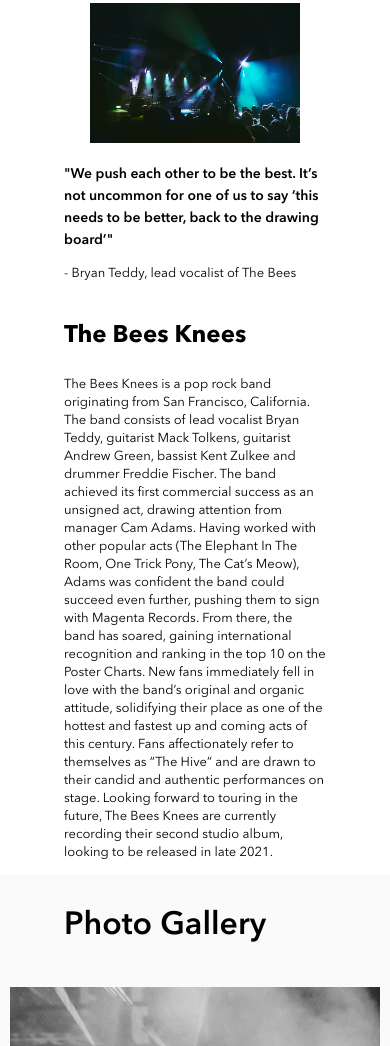
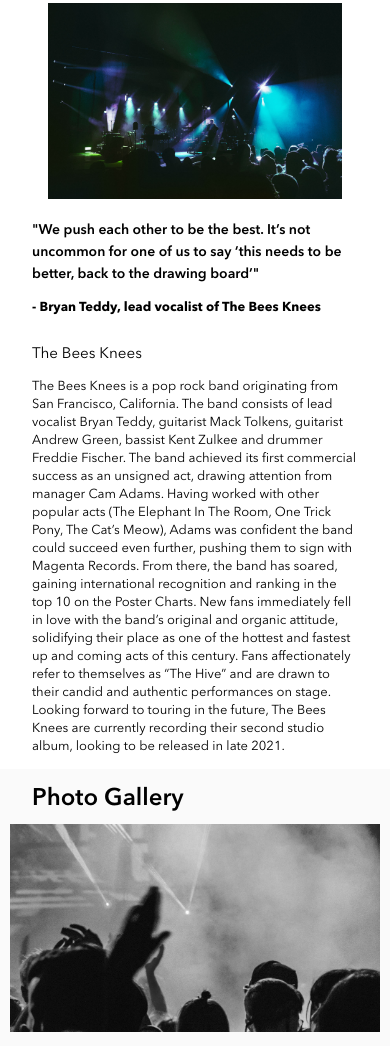
Before and after one commit to Awatanka/natalia-sokolova-bandsite, a plain HTML site: page index.html in a window 390 px wide. Shown: the part 422-1468 px from the top of the page. Drawn offline with Linux system fonts and the light colour scheme.

Commit message:
added last changes, end of sprint-1

```diff
--- a/index.html
+++ b/index.html
@@ -55,7 +55,7 @@
             <p class="main__first--content"> "We push each other to be the best. It’s not uncommon for one of us to
                 say ‘this needs to be better, back to the
                 drawing board’"
-            <p class="main__first--author"> - Bryan Teddy, lead vocalist of The Bees</p>
+            <p class="main__first--author"> - Bryan Teddy, lead vocalist of The Bees Knees</p>
 
         </article>
 
@@ -131,13 +131,13 @@
         </div>
 
         <div class="footer__second">
-            <h class="footer__second--title bold">The Bees Knees Management </h>
+            <h class="footer__second--title bold">Cam Adams <br>The Bees Knees Management </h>
             <p class="footer__second--content"> 503 Broadway Penthouse,<br> New York, NY 10012, USA </p>
             <p class="footer__second--content">info@thebeesknees.com</p>
         </div>
 
         <div class="footer__third">
-            <h class="footer__third--title bold"> Limitless Artist Group</h>
+            <h class="footer__third--title bold"> Pearl Gregg <br>Limitless Artist Group</h>
             <br>
             <p class="footer__third--content"> Booking Agent <br> for US / South America / Japan</p>
             <p class="footer__third--content"> pearl.gregg@limitlessag.com</p>
--- a/styles/partials/_footer.scss
+++ b/styles/partials/_footer.scss
@@ -6,7 +6,7 @@
 
 
 
-.footer{
+.footer {
     background: $black;
     border: 1px solid $black;
     color: $white;
@@ -23,18 +23,35 @@
     &__first,
     &__second,
     &__third,
-        &__fourth,
+    &__fourth {
+        padding-top: 10px;
+    }
+
         &__fifth {
-padding-top: 10px;
+            padding-top: 40px;
+        }
+
+    &__first {
+        font-weight: 700;
+        font-size: 1.5rem;
+        line-height: 2rem;
+    }
+
+    &__first--icons {
+        display: block;
+        justify-content: space-between;
     }
 
 
 }
 
-.footer__first--icons {
-    display: block;
-    justify-content: space-between;
+.footer__fifth--title {
+    margin-top: 20px;
+        font-weight: 400;
+        font-size: 2rem;
+            line-height: 1.25rem;
     }
+
 
 .social {
     margin-right: 1rem;
@@ -56,6 +73,7 @@
         line-height: 1.25rem;
         position: relative;
     }
+
     .footer__first {
         display: flex;
         width: 100%;
@@ -66,20 +84,22 @@
 
 
     .footer__first--title {
-    width: 30%;
+        width: fit-content;
         font-size: 2rem;
     }
 
 
-.footer__second, .footer__third, .footer__fourth {
+    .footer__second,
+    .footer__third,
+    .footer__fourth {
         flex-direction: column;
         width: max-content;
         margin-left: 2rem;
     }
 
-.footer__fifth--title{
+    .footer__fifth--title {
         position: absolute;
-    top: 70px;
+        top: 64px;
         right: 40px;
         font-weight: 400;
         font-size: 2rem;
@@ -87,10 +107,12 @@
 
     }
 
-.footer__fifth--content{
-  margin-left: 2rem;
+    .footer__fifth--content {
+        margin-left: 4rem;
         display: inline-block;
-
+        position: absolute;
+        bottom: 0;
+        left: 0;
     }
 
     .footer__first--icons {
@@ -98,6 +120,7 @@
         font-weight: 400;
         font-size: 2rem;
         line-height: 1.25rem;
+        padding-left: 1.625rem;
 
     }
 }
@@ -113,7 +136,10 @@
     .footer__fifth--content {
         margin-left: 2rem;
         display: inline-block;
+        position: absolute;
+        bottom: 0;
+        left: 0;
+    }
+
 
 }
-
-}
--- a/styles/partials/_header.scss
+++ b/styles/partials/_header.scss
@@ -9,13 +9,6 @@
     width: 100vw;
     display: flex;
     flex-direction: column;
-    @include breakpoints.medium {
-             flex-direction: row;
-             width: 100vw;
-             height: 8vh;
-             align-items: center;
-        }
-
 
     &__logo-name {
         margin: 1rem 0 0 0;
@@ -25,6 +18,7 @@
         line-height: 2rem;
         text-decoration: none;
         color: $white;
+
         @include breakpoints.medium {
             padding-left: 35px;
             font-size: 1.8rem;
@@ -42,18 +36,17 @@
         justify-content: space-evenly;
         font-size: 1.5rem;
         line-height: 2rem;
-            @include breakpoints.medium {
-                        font-size: 2.25rem;
-                        line-height: 2.75rem;
-                        margin: 0;
     }
 
-
-    }
     &__navigation {
         text-align: left;
 
+        @include breakpoints.medium {
+            padding-top: 25px;
         }
+
+    }
+
     &__menu-item {
         margin: 0;
         font-size: .875rem;
@@ -64,101 +57,73 @@
         display: inline;
         padding-bottom: 10px;
         width: 50%;
+
         @include breakpoints.medium {
             font-size: 1.8rem;
             display: inline-block;
             justify-content: space-around;
             margin-left: 30px;
+            font-weight: 400;
+
+            padding-bottom: 25px;
+
+            font-size: 1.5rem;
+            line-height: 2rem;
         }
     }
 
 
     &__menu-item--link {
         text-decoration: none;
-        color: $white;
+        color: $mercury;
         width: 100%;
     }
 }
 
-/*
 
-.header__menu-item--link:hover {
-    border-bottom: 0.2rem solid $white;
-    text-decoration: none;
-    text-align: center;
-    color: $white;
-    transition: 0.3s ease;
-    font-weight: 700;
 @include breakpoints.medium {
-        border-bottom: 0.1rem solid $white;
-        font-size: 1.5rem;
-            line-height: 2rem;
-
+    .header {
+        flex-direction: row;
+        width: 100vw;
+        align-items: center;
+    }
 }
 
-}
-
-*/
-
-/*
-
-.header__menu-item--link a {
-border-bottom: 0.1rem solid $white;
-    text-decoration: none;
-    text-align: center;
-    color: $white;
-    transition: 0.3s ease;
-    font-weight: 600;
-    font-size: .875rem;
-    line-height: 1.375rem;
-    padding-bottom: 1.5rem;
-}
-
-*/
 
 .header__menu-item:active {
     border-bottom: 0.1rem solid $white;
     padding-bottom: 10px;
     font-weight: 700;
+    color: $white;
+
+    @include breakpoints.medium {
+        font-weight: 600;
+        font-size: 1.5rem;
+        line-height: 2rem;
+        padding-bottom: 25px;
+    }
 }
 
-.header__menu-item:hover{
+
+.header__menu-item:hover {
     border-bottom: 0.1rem solid $white;
     font-weight: 700;
     color: $white;
+
     @include breakpoints.medium {
-                padding-bottom: 40px;
+        padding-bottom: 25px;
+        font-weight: 600;
+        font-size: 1.5rem;
+        line-height: 2rem;
     }
 }
 
 
 .header__menu-item::after {
-    border-bottom: 0.1rem solid $white;
+    border-bottom: 0.1rem solid $mercury;
     padding-bottom: 10px;
     font-weight: 700;
     color: $mercury;
 
 
 }
-
-/*
-
-.active:hover {
-    border-bottom: 0.1rem solid $white;
-    font-weight: 700;
-}
-
-.inactive {
-    color: $mercury;
-    font-weight: 400;
-    font-size: .875rem;
-    line-height: 1.375rem;
-    @include breakpoints.medium {
-    font-weight: 400;
-        font-size: 1.5rem;
-        line-height: 2rem;
-        }
-
-}
-
-*/
--- a/styles/partials/_main-content.scss
+++ b/styles/partials/_main-content.scss
@@ -4,11 +4,6 @@
 
 
 /******* Hero*************/
-
-
-
-
-
 .main {
     flex-direction: column;
     justify-content: center;
@@ -18,75 +13,37 @@
     position: relative;
     color: $dark-black;
 
-&__first--content {
+    &__first--content {
 
-font-weight: 600;
-    font-size: .875rem;
-    line-height: 1.375rem;
-    text-align: left;
-}
+        font-weight: 600;
+        font-size: .875rem;
+        line-height: 1.375rem;
+        text-align: left;
+    }
 
-&__first--title {
-    font-weight: 700;
-    font-size: 1.5rem;
-    line-height: 2rem;
-    text-align: left;
-}
+    &__first--title {
+        font-weight: 700;
+        font-size: 1.5rem;
+        line-height: 2rem;
+        text-align: left;
+    }
+
+
+&__second--header {
+    font-weight: 400;
+    font-size: 0.8125;
 }
 
 
-
-@include breakpoints.medium {
-.main__first--title {
-    font-weight: 700;
-        font-size: 2.25rem;
-        line-height: 2.75rem;
-    }
-
-.main__second--header {
-    font-weight: 700;
-    font-size: 2.25rem;
-    line-height: 2.75rem;
-}
-
- .main__second--content {
-     column-count: 2;
-     font-weight: 400;
-     font-size: 1.5rem;
-     line-height: 2rem;
- }
-
- .main__first,
- .main__second {
-     font-weight: 400;
-     font-size: .875rem;
-     line-height: 1.375rem;
-     margin: 0 7rem 0 7rem;
- }
-
- .main__first--content {
-     font-weight: 600;
-     font-size: 2rem;
-     line-height: 2rem;
- }
-
- .main__first--author {
-     font-weight: 600;
-     font-size: 1.5rem;
-     line-height: 2rem;
- }
-
-}
-
-
-
-.main__hero, .main__hero--image {
+&__hero,
+&__hero--image {
     width: 100vw;
     margin: 0 auto;
     background-size: cover;
     position: relative;
+}
+}
 
-}
 
 .main__hero--title {
     top: 0;
@@ -103,24 +60,18 @@
     font-weight: 700;
     font-size: 1.5rem;
     line-height: 2rem;
+
     @include breakpoints.medium {
-            font-weight: bold;
-            font-size: 3.75rem;
-            line-height: 4.25rem;
-        }
-    @include breakpoints.large {
-    font-weight: bold;
+        font-weight: bold;
         font-size: 3.75rem;
         line-height: 4.25rem;
     }
-}
 
-
-
-.main__second--header{
-font-weight: 700;
-    font-size: 1.5rem;
-    line-height: 2rem;
+    @include breakpoints.large {
+        font-weight: bold;
+        font-size: 3.75rem;
+        line-height: 4.25rem;
+    }
 }
 
 
@@ -128,38 +79,57 @@
     text-align: center;
 }
 
+/*******************main first*******************/
 .main__first,
 .main__second {
     font-weight: 400;
     font-size: .8125rem;
     line-height: 1.125rem;
-    margin: 0 4rem 0 4rem;
-    @include breakpoints.large{
+    margin: 0 2rem 0 2rem;
+
+    @include breakpoints.medium {
         font-weight: 400;
-            font-size: 1.5rem;
-            line-height: 2rem;
-            margin: 0 6rem 0 6rem;
+        font-size: 1.5rem;
+        line-height: 2rem;
+        margin: 0 7rem 0 7rem;
+    }
+
+    @include breakpoints.large {
+        font-weight: 400;
+        font-size: 1.5rem;
+        line-height: 2rem;
+        margin: 0 6rem 0 6rem;
+    }
+
+&--img{
+    max-width: 100%;
+    width: 90%;
+}
+
+&--author {
+    font-weight: 700;
+}
+}
+
+.main__section--title {
+    font-size: 1.5rem;
+    font-weight: 600;
+    text-align: left;
+    padding: 1rem 2rem 0rem 2rem;
+    background: $alabaster;
+
+    @include breakpoints.medium {
+        font-size: 2rem;
+        font-weight: 600;
+        text-align: left;
+        background: $alabaster;
+        padding: 2rem 4rem 2rem 4rem;
     }
 }
 
 
-.bold{
-    font-weight: 600;
 
-}
-
-.main__first--img {
-    max-width: 100%;
-    width: 80%;
-}
-
-.main__section--title{
-    font-size: 2rem;
-    font-weight: 600;
-    text-align: left;
-    background: $alabaster;
-    padding: 2rem 4rem 2rem 4rem;
-}
+/* gallery section*/
 
 .main__gallery {
     display: flex;
@@ -168,21 +138,21 @@
     flex-direction: column;
     margin: 0 auto;
     background: $alabaster;
-
- @include breakpoints.medium {
-            font-size: 1.8rem;
-            margin-left: 30px;
-        }
-                @include breakpoints.large {
-                    font-size: 1.8rem;
-                    display: flex;
-                    flex-direction: row;
-                }
+    @include breakpoints.medium {
+        font-size: 1.8rem;
+        margin-left: 30px;
+    }
+    @include breakpoints.large {
+        font-size: 1.8rem;
+        display: flex;
+        flex-direction: row;
+    }
 }
 
-.main__gallery--title{
-   flex-direction: row;
+.main__gallery--title {
+    flex-direction: row;
 }
+
 .main-gallery__image {
     max-width: 100%;
     width: 40rem;
@@ -192,24 +162,55 @@
     filter: grayscale(100%);
 }
 
-.main-gallery__image:hover{
+.main-gallery__image:hover {
     filter: none;
     transform: scale(1.05);
 }
 
 
+@include breakpoints.medium {
+    .main__first--title {
+        font-weight: 700;
+        font-size: 2.25rem;
+        line-height: 2.75rem;
+    }
 
-@include breakpoints.medium {
+    .main__second--header {
+        font-weight: 700;
+        font-size: 2.25rem;
+        line-height: 2.75rem;
+    }
+
+    .main__second--content {
+        column-count: 2;
+        font-weight: 400;
+        font-size: 1.5rem;
+        line-height: 2rem;
+    }
+
+    .main__first--content {
+        font-weight: 600;
+        font-size: 1.5rem;
+        line-height: 2rem;
+    }
+
+    .main__first--author {
+        font-weight: 400;
+        font-size: 1.5rem;
+        line-height: 2rem;
+    }
+
     .main__gallery {
-            display: flex;
-            justify-content: center;
-            align-items: center;
-            flex-direction: row;
-            margin: 0 auto;
-        }
+        display: flex;
+        justify-content: center;
+        align-items: center;
+        flex-direction: row;
+        margin: 0 auto;
+    }
+
+
     .row {
-    width: 30%;
-
-        }
+        width: 30%;
+    }
 
 }
--- a/styles/partials/_mixins.scss
+++ b/styles/partials/_mixins.scss
@@ -15,6 +15,8 @@
     top: -11111px;
     left: -11111px;
 }
+
+
 
 /******************** desktop ****************/
 
```
Also changed, not shown: styles/bio.css. Lines whose indentation alone changed are shown as unchanged.
